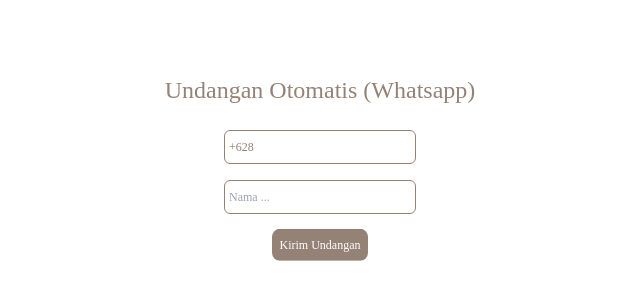
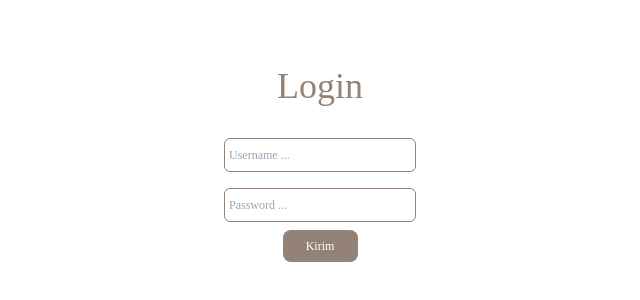
Before and after one commit to apriansyah19/amik-risma-wedding, a Vue app: page /login in a window 1280 px wide. Shown: the part 224-524 px from the top of the page, without its empty margins (320-960 px from the left). Built offline with nearby package versions, Linux system fonts and the light colour scheme; a web font is replaced by a local one; what vue3-smooth-scroll would draw is missing.

Commit message:
fix(invitation): fixing case-sensitive when login; fixing login page not load

```diff
--- a/src/views/Invitation.vue
+++ b/src/views/Invitation.vue
@@ -1,5 +1,5 @@
 <template>
-  <!-- <div
+  <div
     class="w-screen h-screen font-akaya flex justify-center items-center flex-col p-6"
     v-if="!login"
   >
@@ -22,11 +22,11 @@
     >
       Kirim
     </button>
-  </div> -->
+  </div>
 
   <div
     class="w-screen h-screen font-akaya flex justify-center items-center flex-col p-6 text-[#958277]"
-    v-if="!login"
+    v-if="login"
   >
     <h1 class="text-2xl mb-6">Undangan Otomatis (Whatsapp)</h1>
     <input
@@ -92,7 +92,7 @@
         });
         return;
       } else if (
-        this.username === "atartiara" &&
+        this.username.toLowerCase() === "atartiara" &&
         this.password === "06032022"
       ) {
         Swal.fire({
@@ -101,6 +101,13 @@
           text: `Selamat datang Kak Ara dan Bang Atar`,
         });
         this.login = true;
+      } else {
+        Swal.fire({
+          icon: "error",
+          title: "Oops...",
+          text: `Salah Password`,
+        });
+        this.password = null;
       }
     },
   },
```
